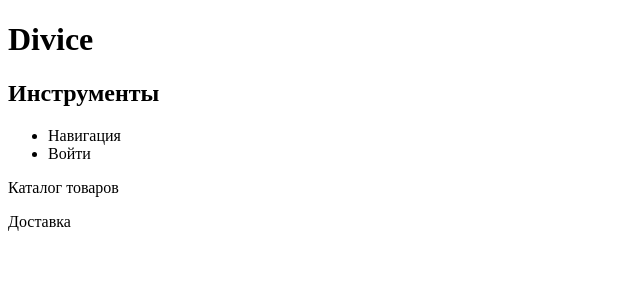
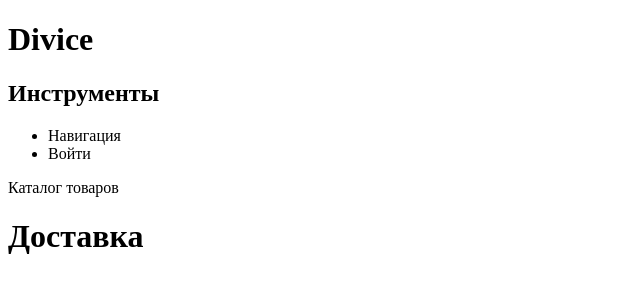
Before and after one commit to GrizzlyMentality/Device, a plain HTML site: page index.html in a window 1280 px wide. Shown: the whole page, without its empty margins (0-640 px from the left). Drawn offline with Linux system fonts and the light colour scheme.

Commit message:
fixed footer

```diff
--- a/index.html
+++ b/index.html
@@ -26,8 +26,8 @@
           </section>
       </main>
   </article>
+<footer class="main-footer">
+<h1>Доставка</h1>
+</footer>
   </body>
-<footer>
-Доставка
-</footer>
 </html>
```
